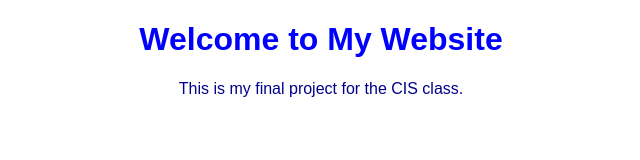
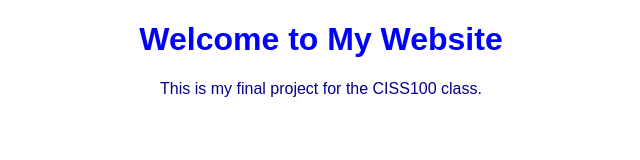
Before and after one commit to emraan06/CISSFINAL, a plain HTML site: page index.html in a window 1280 px wide. Shown: the full height of the page, 319-959 px from the left. Drawn offline with Linux system fonts and the light colour scheme.

Commit message:
Update index.html

```diff
--- a/index.html
+++ b/index.html
@@ -3,11 +3,11 @@
 <head>
     <meta charset="UTF-8">
     <meta name="viewport" content="width=device-width, initial-scale=1.0">
-    <title>My CIS Final Website</title>
+    <title>My CISS100 Final Website</title>
     <link rel="stylesheet" href="style.css">
 </head>
 <body>
     <h1>Welcome to My Website</h1>
-    <p>This is my final project for the CIS class.</p>
+    <p>This is my final project for the CISS100 class.</p>
 </body>
 </html>
```
